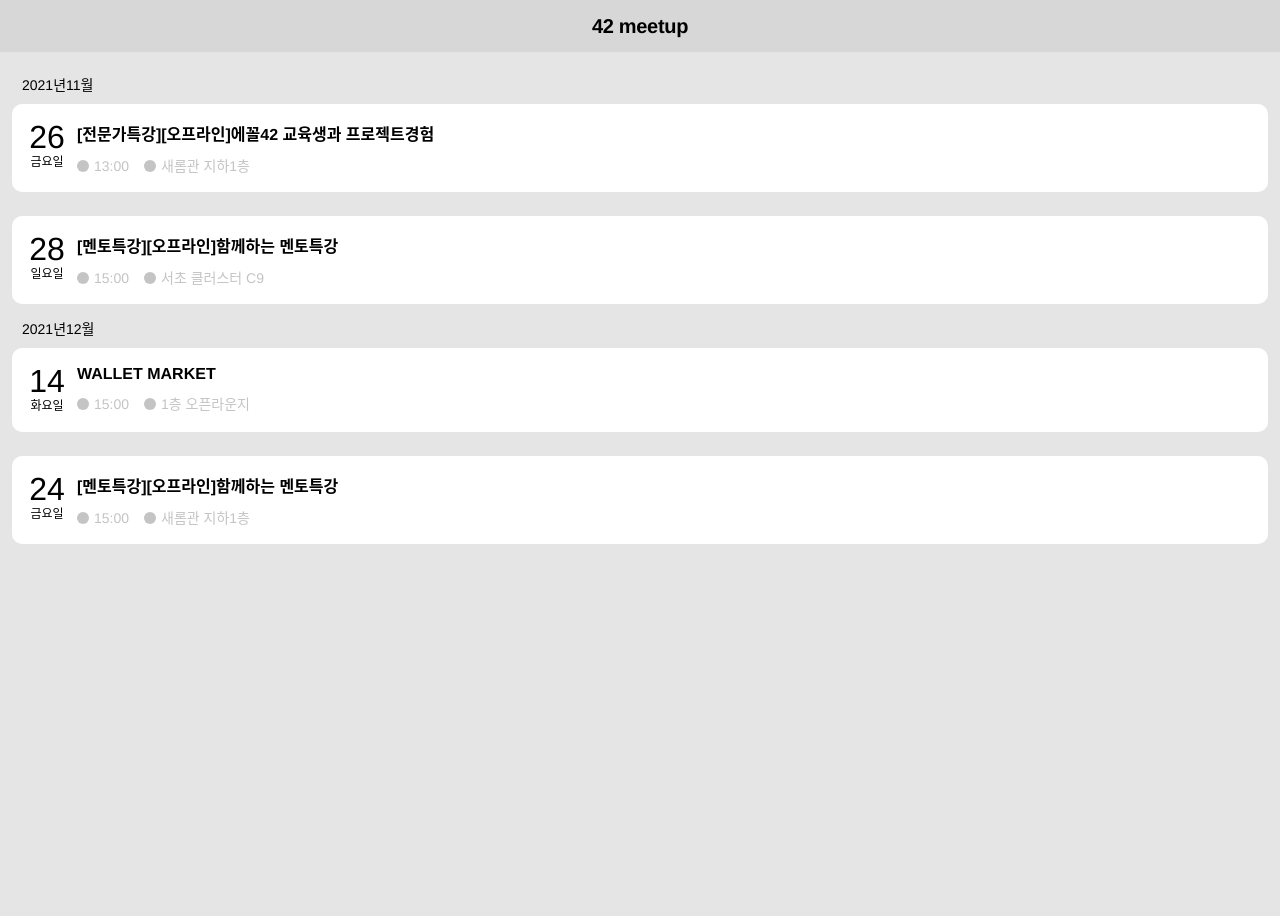
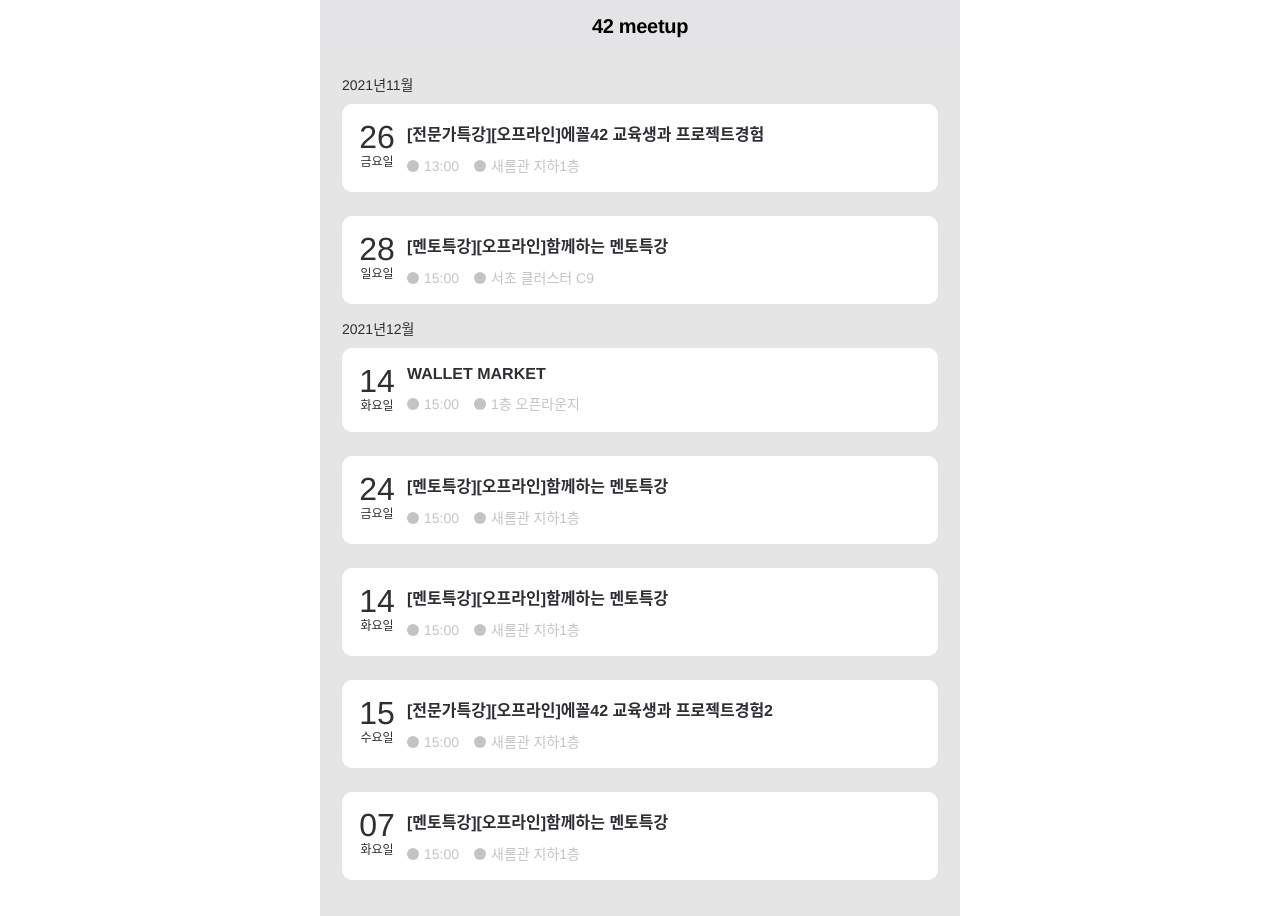
Before and after one commit to 42Sunny/42noti_front, a React (Create React App) app: page / in a window 1280 px wide. Before the commit the page ends 800 px from the top, so only its background shows below. Built offline with nearby package versions, Linux system fonts and the light colour scheme.

Commit message:
MTUP-3 App.css 파일 변경

```diff
--- a/package.json
+++ b/package.json
@@ -10,10 +10,12 @@
     "@types/node": "^16.11.10",
     "@types/react": "^17.0.36",
     "@types/react-dom": "^17.0.11",
+    "@types/react-router-dom": "^5.3.2",
     "@types/styled-components": "^5.1.15",
     "eslint-config-react-app": "^6.0.0",
     "react": "^17.0.2",
     "react-dom": "^17.0.2",
+    "react-router-dom": "^6.0.2",
     "react-scripts": "4.0.3",
     "styled-components": "^5.3.3",
     "styled-normalize": "^8.0.7",
--- a/src/App.css
+++ b/src/App.css
@@ -69,6 +69,7 @@
 figcaption,
 footer,
 header,
+main,
 hgroup,
 menu,
 nav,
@@ -86,6 +87,7 @@
   font-size: 100%;
   font: inherit;
   vertical-align: baseline;
+  box-sizing: border-box;
 }
 article,
 aside,
@@ -116,27 +118,39 @@
   content: none;
 }
 /* App */
-
-body {
-  background-color: #e5e5e5;
+:root {
+  --white: rgb(255, 255, 255);
+  --black: rgb(46, 47, 51);
+  --lightgreen: rgb(92, 235, 182);
+  --green: rgb(74, 226, 170);
+  --lightred: rgb(251, 138, 146);
+  --red: rgb(242, 119, 126);
+  --orange: rgb(255, 165, 92);
+  --skyblue: rgb(88, 210, 231);
+  --lightgray: rgb(187, 189, 202);
+  --gray: rgb(124, 126, 139);
+  --darkgray: rgb(95, 96, 109);
+  --snow: rgb(244, 244, 245);
+  --darksnow: rgb(232, 232, 236);
 }
 body,
 input,
 button {
   font-family: 'Helvetica Neue', Helvetica, Arial, 'Apple SD Gothic Neo',
     'Noto Sans CJK KR', 'Malgun Gothic', sans-serif;
+  -webkit-font-smoothing: antialiased;
+  -moz-osx-font-smoothing: auto;
 }
-
 .wrapper {
   display: flex;
   flex-direction: column;
-  justify-content: center;
   margin: 0 auto;
-  padding: 18px;
+  color: var(--black);
+  background-color: var(--snow);
   box-sizing: border-box;
   width: 100%;
   min-width: 320px;
-  max-width: 480px;
-  height: 100vh;
-  background-color: #e5e5e5;
+  max-width: 640px;
+  min-height: 100vh;
+  height: 100%;
 }
--- a/src/App.tsx
+++ b/src/App.tsx
@@ -1,10 +1,15 @@
 import './App.css';
-import Main from './screen/main';
+import { BrowserRouter, Routes, Route } from 'react-router-dom';
+import MainPage from './pages/MainPage';
 
 function App() {
   return (
-    <div className="wrraper">
-      <Main />
+    <div className="wrapper">
+      <BrowserRouter>
+        <Routes>
+          <Route path="/" element={<MainPage />} />
+        </Routes>
+      </BrowserRouter>
     </div>
   );
 }
--- a/src/data.js
+++ b/src/data.js
@@ -3,7 +3,7 @@
     id: '2021111801',
     date: '2021-11-25T15:00',
     title: '그로스해킹 101 BY 마켓핏랩 차경묵 테크리더',
-    keyword: ['데이터 마케팅', 'Growth hacking'],
+    keyword: ['#데이터 마케팅', '#Growth hacking'],
     location: '1층 오픈라운지',
     limit: 42,
     attendee: 12,
@@ -76,4 +76,37 @@
     information:
       'This session concerns only the following exams : Exam Rank 02, Exam Rank 03, Exam Rank 04, Exam Rank 05, and Exam Rank 06.',
   },
+  {
+    id: '2021121401',
+    date: '2021-12-14T15:00',
+    title: '[멘토특강][오프라인]함께하는 멘토특강',
+    keyword: [],
+    location: '새롬관 지하1층',
+    limit: 30,
+    attendee: 30,
+    information:
+      'This session concerns only the following exams : Exam Rank 02, Exam Rank 03, Exam Rank 04, Exam Rank 05, and Exam Rank 06.',
+  },
+  {
+    id: '2021121501',
+    date: '2021-12-15T15:00',
+    title: '[전문가특강][오프라인]에꼴42 교육생과 프로젝트경험2',
+    keyword: [],
+    location: '새롬관 지하1층',
+    limit: 30,
+    attendee: 30,
+    information:
+      'This session concerns only the following exams : Exam Rank 02, Exam Rank 03, Exam Rank 04, Exam Rank 05, and Exam Rank 06.',
+  },
+  {
+    id: '2021120701',
+    date: '2021-12-07T15:00',
+    title: '[멘토특강][오프라인]함께하는 멘토특강',
+    keyword: [],
+    location: '새롬관 지하1층',
+    limit: 30,
+    attendee: 30,
+    information:
+      'This session concerns only the following exams : Exam Rank 02, Exam Rank 03, Exam Rank 04, Exam Rank 05, and Exam Rank 06.',
+  },
 ];
--- a/src/index.tsx
+++ b/src/index.tsx
@@ -1,7 +1,6 @@
 import React from 'react';
 import ReactDOM from 'react-dom';
 import App from './App';
-import Main from './screen/main';
 
 ReactDOM.render(
   <React.StrictMode>
--- a/src/screen/main.tsx
+++ b/src/pages/MainPage.tsx
@@ -3,7 +3,7 @@
 
 import { useEffect } from 'react';
 import { useState } from 'react';
-import { Header } from '../component/Header';
+import { Header } from '../components/Header';
 import { data } from '../data';
 
 type Events = {
@@ -17,7 +17,7 @@
   information: string;
 };
 
-function Main() {
+function MainPage() {
   const [events, setEvents] = useState<Events[]>([]);
   const week = [
     '일요일',
@@ -63,7 +63,7 @@
 
           return (
             <>
-              <YearMonth>{yearMonth}</YearMonth>
+              <YearMonth key={yearMonth}>{yearMonth}</YearMonth>
               <Card key={event.id}>
                 <CardDate>
                   <TextDate>{event.date.split('-')[2].split('T')[0]}</TextDate>
@@ -169,4 +169,4 @@
   margin-right: 5px;
 `;
 
-export default Main;
+export default MainPage;
```
Also changed, not shown: src/components/EventCard.tsx (renamed from src/component/EventCard.tsx), src/components/Header.tsx (renamed from src/component/Header.tsx), 1 other file (tests, documents, lock files or other folders).
